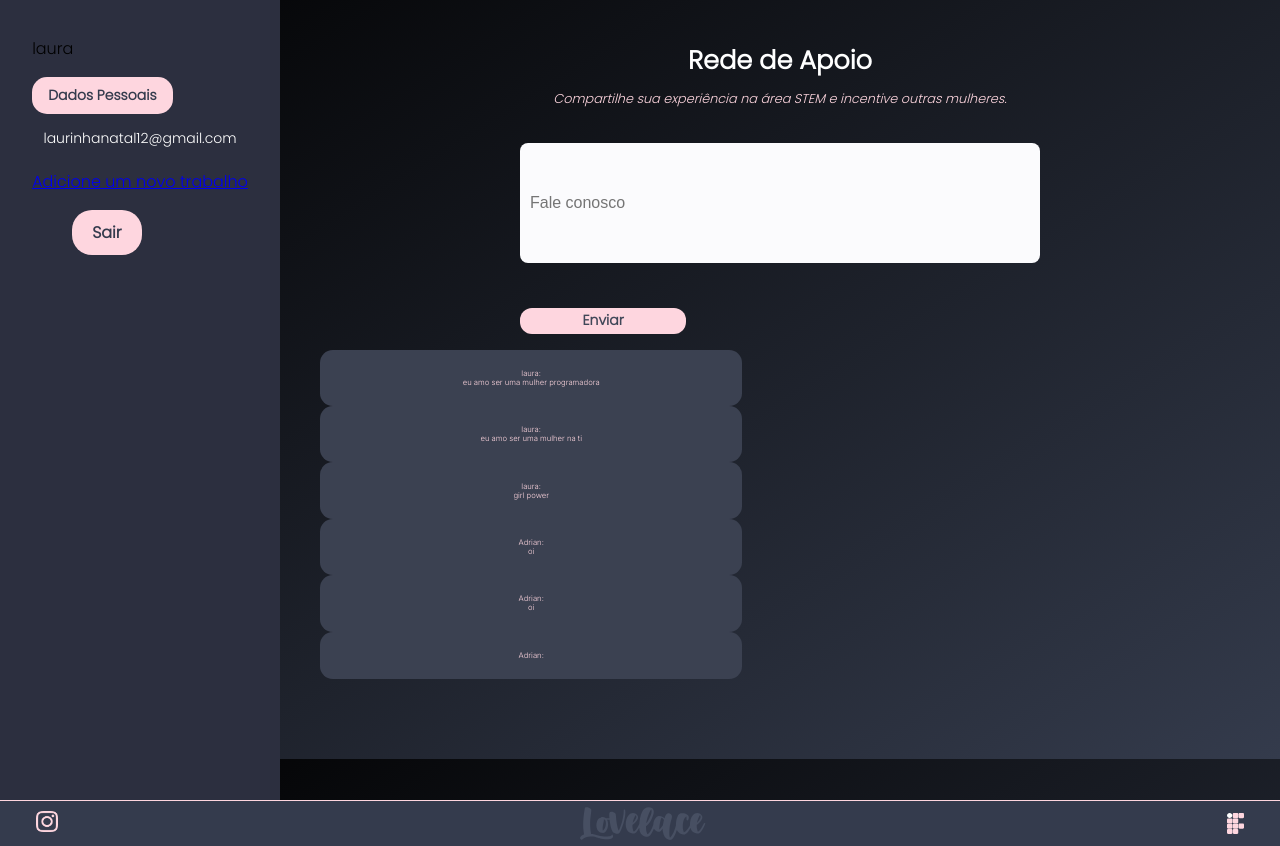
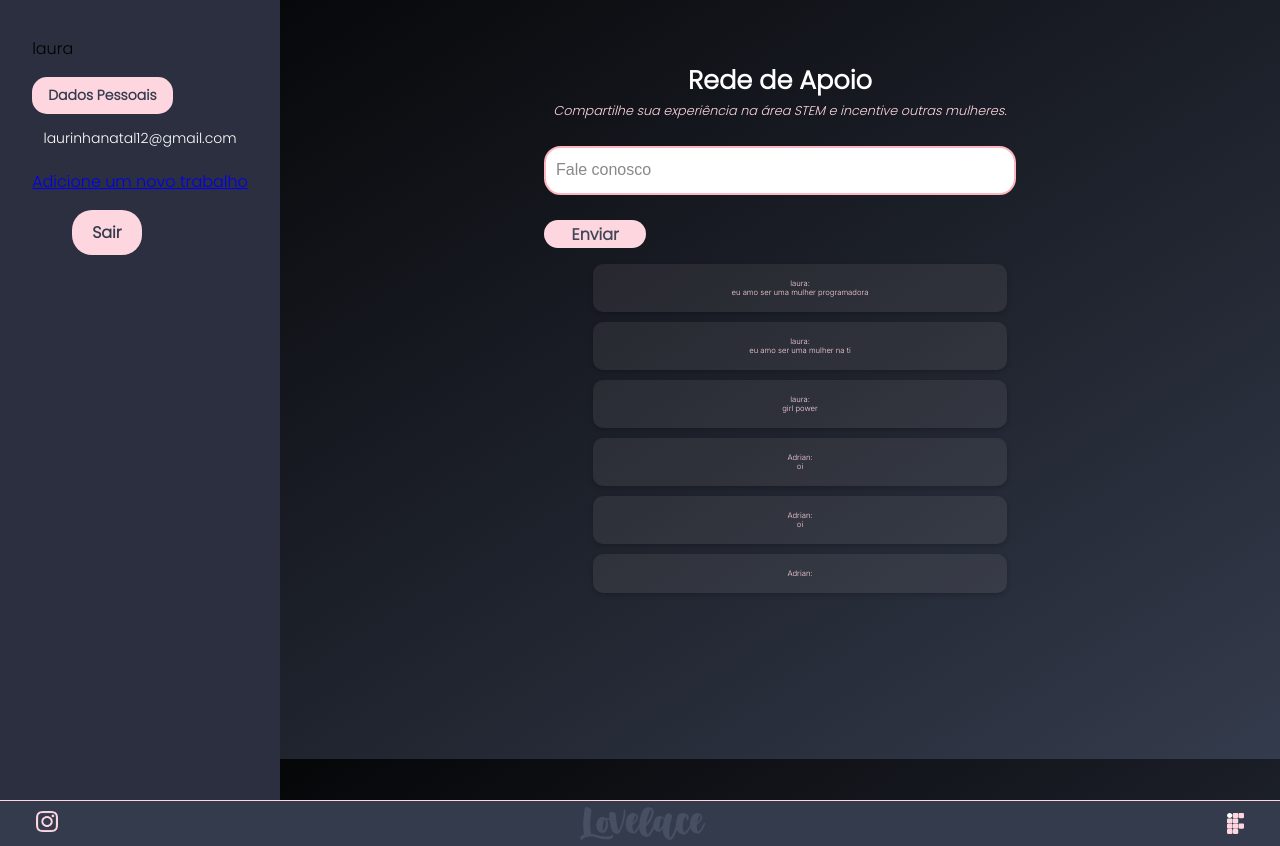
Before and after one commit to Marialaura-bs/Sistema-Ada, a Flask app: page /user/rede_apoio in a window 1280 px wide. Shown: the part 41-887 px from the top of the page. Run offline with Flask 3, Linux system fonts and the light colour scheme; a user stored in the database is signed in.

Commit message:
Parte INICIAL RDA

```diff
--- a/app/static/css/style.css
+++ b/app/static/css/style.css
@@ -508,6 +508,7 @@ input {
 }
 
 /*REDE DE APOIO*/
+
 .pag_rede_apoio {
     display: flex;
     justify-content: space-between; /* Garante espaçamento entre os elementos */
@@ -517,7 +518,11 @@ input {
 }
 
 .pag_rede_apoio > section {
-    flex: 1; /* Ocupa o restante do espaço disponível */
+    flex: 1;
+    display: flex;
+    flex-direction: column;
+    align-items: center;
+    padding: 20px;
 }
 
 .sidebar_rda{
@@ -565,49 +570,70 @@ input {
     border-radius: 20px; /* Borda arredondada */
     transition: background 0.3s ease, color 0.3s ease;
 }
-
-/* Efeito hover */
 .nav-link:hover {
     background-color: #F2AEBB; /* Cor mais escura ao passar o mouse */
-    color: white;
+    color: rgb(0, 0, 0);
+}
+
+/* Estilização das mensagens */
+
+.formrededeapoio {
+    display: flex;
+    align-items: center; /* Alinha os elementos horizontalmente */
+}
+
+.textboxinput {
+    flex: 1; /* Faz o input ocupar todo o espaço disponível */
+    font-size: 1rem;
+    border: 2px solid #ffb6c1;
+    border-radius: 1.3vw;
+    outline: none;
+    background: #fff; /* Fundo branco */
+    color: #000;
+    width: 35vw;
+    height: 2vw;
+}
+
+.textboxinput::placeholder {
+    color: #888; /* Cinza claro para o placeholder */
+}
+
+.botaorede{
+    font-family: Poppins;
+    font-size: 16px;
+    font-weight: 900;
+    height: 2.2vw;
+    width: 8vw;
+    background-color: #FED6DF;
+    color: #404758;
+    border: none;
+    border-radius: 20px;
+    cursor: pointer;
+    transition: background 0.3s ease, color 0.3s ease;
+ }
+ .botaorede:hover {
+    background-color: #F2AEBB; /* Cor mais escura ao passar o mouse */
+    color: rgb(0, 0, 0);
+
 }
 
 
-.formrededeapoio{
-    display: flex;
-    align-items: center;
-    justify-content: center;
-    flex-direction: column;
- }
-
-.textboxinput{
-    margin-top: 10px;
-    width: 500px;
-    height: 100px;
-
+ .messagecard ul {
+    list-style: none;
+    padding: 0;
+    margin-top: 20px;
+    width: 100%;
+    max-width: 500px;
 }
 
-.botaorede{
-    display: flex;
-    text-align: center;
-    justify-content: center;
-    align-items: center;
-    font-family: Poppins;
-    font-size: 14px;
-    font-weight: 700;
-    height: 2vw;
-    width: 13vw;
-    background-color: #FED6DF;
-    color: #404758;
-    border: none;
-    margin-top: 20px;
-    border-radius: 12px;
- }
- .subtitulo{
-    margin-top: 10px;
-    display: flex;
-    align-items: center;
-    justify-content: center;
- }
+.card {
+    background: rgba(187, 177, 177, 0.1);
+    padding: 15px;
+    margin-bottom: 10px;
+    border-radius: 10px;
+    color: #fff;
+    font-size: 3rem;
+    box-shadow: 0 2px 5px rgba(0, 0, 0, 0.2);
+}
 
  /*DADOS*/
--- a/app/templates/rede_de_apoio.html
+++ b/app/templates/rede_de_apoio.html
@@ -2,6 +2,7 @@
 
 {% block conteudo %}
 <section class="pag_rede_apoio">
+
     <aside class="sidebar_rda">
         <div>
             <p>{{current_user.name}}</p>
@@ -19,7 +20,6 @@
             </p>
         </ul>
     </div>
-
     </aside>
 
     <section>
@@ -39,7 +39,7 @@
                 </form>
         </div>
 
-<ul>
+        <ul class="messagecard">
             {% for i in mensagens %}
                 <li class="card">
                     <p>{{ i.user.name if i.user and i.user.name else 'Usuário desconhecido' }}:</p>
@@ -47,5 +47,5 @@
                 </li>
             {% endfor %}
         </ul>
-
+    </section>
 {% endblock %}
```
Also changed, not shown: instance/database.db. Lines whose indentation alone changed are shown as unchanged.
